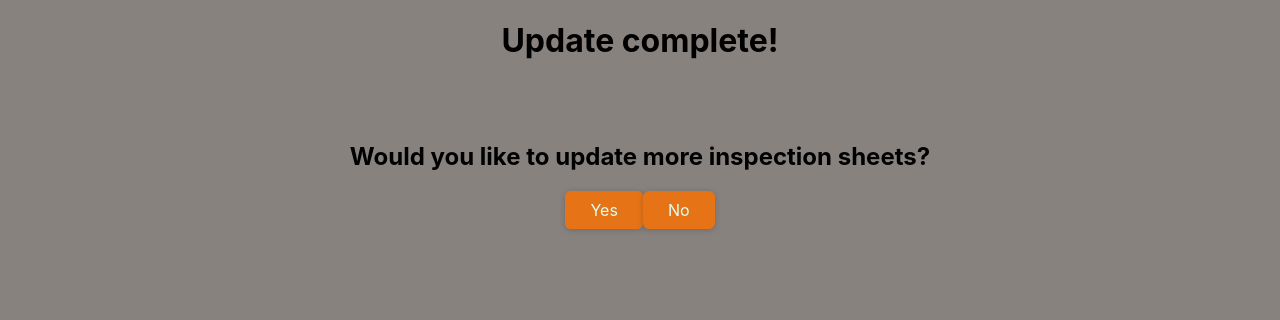
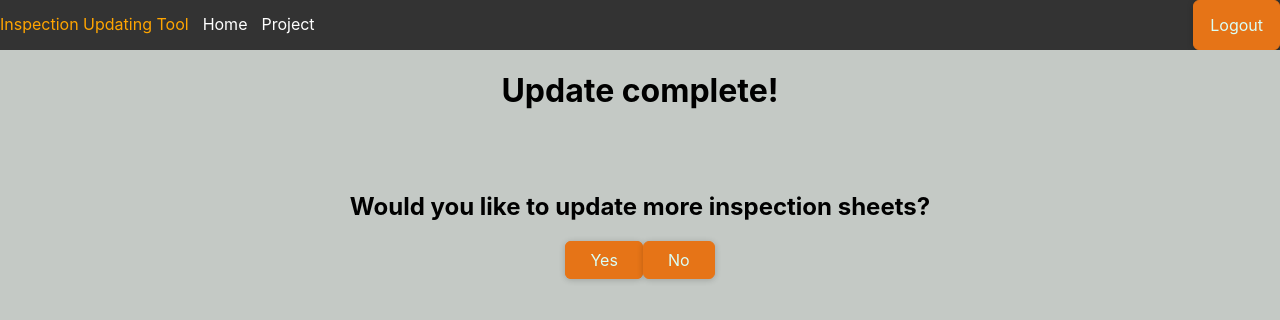
Before and after one commit to Jdon8600/inspection_tool, a Next.js app: page /fin in a window 1280 px wide. Shown: the top 320 px of the page. Built offline with nearby package versions, Linux system fonts and the light colour scheme; no server answers; sample sign-in values are in the browser's storage.

Commit message:
Create nav bar and tweak css

```diff
--- /dev/null
+++ b/components/ui/Nav.js
@@ -0,0 +1,24 @@
+import classes from './nav.module.css'
+import Button from './button';
+import { signOut } from 'next-auth/react';
+
+function Nav() {
+  return (
+    <div >
+    <ul className={classes.nav}>
+        <li className={classes.navItems}>
+            Inspection Updating Tool
+        </li>
+      <li className={classes.navItems}>
+        <a className={classes.a} href="/">Home</a>
+      </li>
+      <li className={classes.navItems}>
+        <a className={classes.a} href="/projects">Project</a>
+      </li>
+      <button className={classes.btn} onClick={()=>signOut()}>Logout</button>
+    </ul>
+</div>
+  );
+}
+
+export default Nav;
--- /dev/null
+++ b/components/ui/nav.module.css
@@ -0,0 +1,43 @@
+.nav {
+  list-style-type: none;
+  margin: 0;
+  padding: 0;
+  overflow: hidden;
+  background-color: #333;
+}
+
+.navItems {
+  padding-top: 14px;
+  padding-right: 14px;
+  float: left;
+  color: orange;
+}
+
+.navItems .a {
+  display: block;
+  color: white;
+  text-align: center;
+  text-decoration: none;
+  padding-bottom: 16px;
+}
+.btn{
+    float: right;
+    text-decoration: none;
+    cursor: pointer;
+    font: inherit;
+    background-color: #e67417;
+    border: 1px solid #e67417;
+    border-radius: 6px;
+    color: #dafff7;
+    padding: 14px 16px;
+    text-align: center;
+    box-shadow: 0 1px 6px rgba(0, 0, 0, 0.2);
+}
+.btn:hover,
+  .btn:active {
+    background-color: #f8811f;
+    border-color: #f8811f;
+  }
+.a:hover {
+  background-color: #111;
+}
--- a/package.json
+++ b/package.json
@@ -10,11 +10,12 @@
   },
   "dependencies": {
     "axios": "^1.0.0",
+    "bootstrap": "^5.2.3",
     "cors": "^2.8.5",
     "next": "12.3.0",
     "next-auth": "^4.3.3",
     "react": "18.2.0",
-    "react-bootstrap": "^2.6.0",
+    "react-bootstrap": "^2.7.0",
     "react-dom": "18.2.0"
   },
   "devDependencies": {
--- a/pages/fin.js
+++ b/pages/fin.js
@@ -2,6 +2,7 @@ import { useSession, signIn, signOut, getSession } from "next-auth/react";
 import { useRouter } from "next/router";
 import { useEffect } from "react";
 import Button from "../components/ui/button";
+import Nav from "../components/ui/Nav";
 
 function Fin() {
   const { data: session, status } = useSession();
@@ -15,6 +16,8 @@ function Fin() {
 
   if (status === "authenticated") {
     return (
+      <>
+      <Nav/>
       <div>
         <h1> Update complete! </h1>
         <br />
@@ -25,6 +28,7 @@ function Fin() {
           <Button onClick={() => signOut()}>No</Button>
         </span>
       </div>
+      </>
     );
   }
 }
--- a/pages/index.js
+++ b/pages/index.js
@@ -1,5 +1,6 @@
 import { Fragment, useEffect } from "react";
 import Button from "../components/ui/button";
+import Nav from "../components/ui/Nav";
 import { useSession, signIn, signOut } from "next-auth/react";
 
 export default function Home() {
@@ -12,11 +13,14 @@ export default function Home() {
   }, [session]);
   if (session) {
     return (
+      <>
+      <Nav/>
       <div>
         <h1><b>Welcome {session.user.email}</b></h1>
         <Button link="/projects">Projects</Button>
         <Button onClick={() => signOut()}>Log Out</Button>
       </div>
+      </>
     );
   } else {
     return (
@@ -28,7 +32,6 @@ export default function Home() {
             This website is designed to perform BULK updates on Procore
             Inspection sheets
           </p>
-          <p>Please log in</p>
           <Button onClick={() => signIn("procore")}>SignIn with Procore</Button>
         </div>
       </Fragment>
--- a/pages/projects/[projectid].js
+++ b/pages/projects/[projectid].js
@@ -3,6 +3,7 @@ import { useRouter } from "next/router";
 import { useSession,signIn, signOut, getSession } from "next-auth/react";
 import Button from "../../components/ui/button";
 import SearchInspection from "../../components/InspectionSearch";
+import Nav from "../../components/ui/Nav";
 
 function LocationSearchPage() {
   const { data: session, status } = useSession();
@@ -21,6 +22,7 @@ function LocationSearchPage() {
   if (status == "authenticated") {
     return (
       <Fragment>
+        <Nav/>
         <SearchInspection onSearch={findLocationHandler} />
         <Button onClick={() => signOut()}>Sign Out</Button>
       </Fragment>
--- a/pages/projects/index.js
+++ b/pages/projects/index.js
@@ -3,6 +3,7 @@ import { useSession,signIn, signOut, getSession } from "next-auth/react";
 import { useState, useEffect } from "react";
 import Link from "next/link";
 import Button from "../../components/ui/button";
+import Nav from "../../components/ui/Nav";
 
 function AllProjects() {
   const { data: session, status } = useSession();
@@ -24,11 +25,14 @@ function AllProjects() {
   }, []);
   if (status === "authenticated") {
     return (
+      <>
+      <Nav/>
       <div>
         <Projects session={session} project={projectItems} />
         <br />
         <Button onClick={() => signOut()}>Log Out</Button>
       </div>
+      </>
     );
   }
 }
--- a/styles/globals.css
+++ b/styles/globals.css
@@ -1,6 +1,6 @@
 html,
 body {
-  background-color: rgb(136, 130, 127);
+  background-color: rgb(196, 201, 197);
   padding: 0;
   margin: 0;
   font-family: -apple-system, BlinkMacSystemFont, Segoe UI, Roboto, Oxygen,
```
Also changed, not shown: pages/projects/[...locations].js (+21 -7 lines), 2 other files (tests, documents, lock files or other folders).
